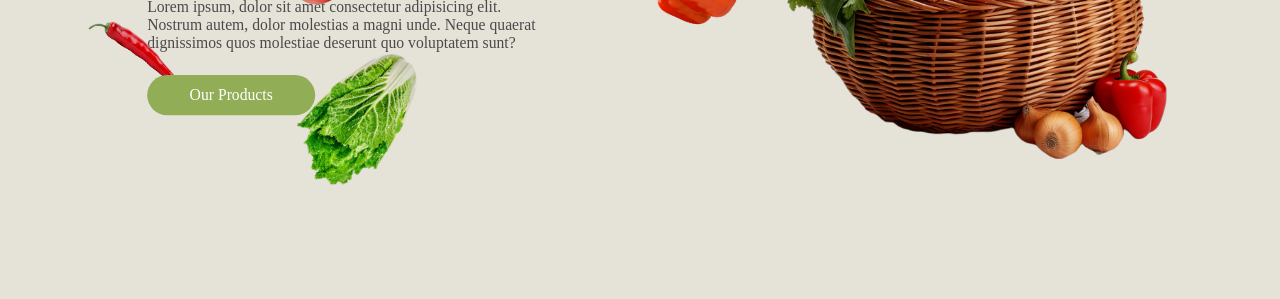
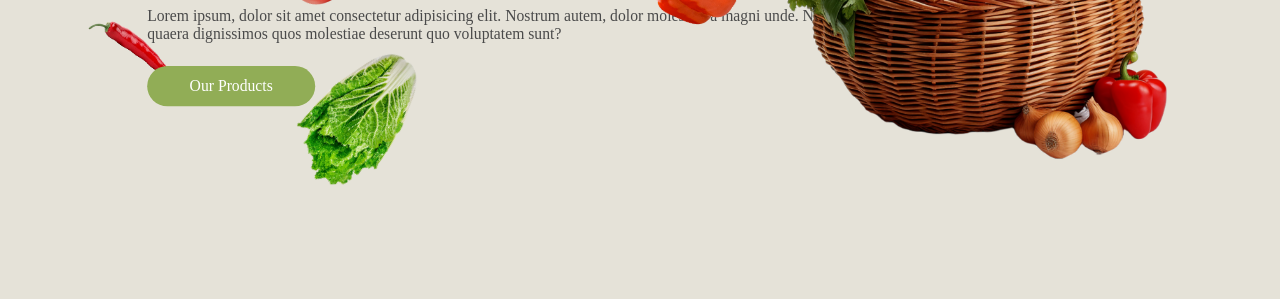
Before and after one commit to oranos007/domaines, a plain HTML site: page index.html in a window 1280 px wide. Shown: the part 501-800 px from the top of the page. Drawn offline with Linux system fonts and the light colour scheme.

Commit message:
Update index.html

```diff
--- a/index.html
+++ b/index.html
@@ -34,8 +34,7 @@
       <div class="text">
         <h1>Discover <br>
            Our <span>New Products!</span></h1>
-           <p>Lorem ipsum, dolor sit amet consectetur adipisicing elit. <br> Nostrum autem, dolor molestias a magni unde. Neque quaerat <br>
-            dignissimos quos molestiae deserunt quo voluptatem sunt?</p>
+           <p>Lorem ipsum, dolor sit amet consectetur adipisicing elit. Nostrum autem, dolor molestias a magni unde. Neque quaera dignissimos quos molestiae deserunt quo voluptatem sunt?</p>
             <a href="tp''.html">Our Products</a>
           </div>
           <img class="img" src="assets/images/1.png" width="400px">
```
